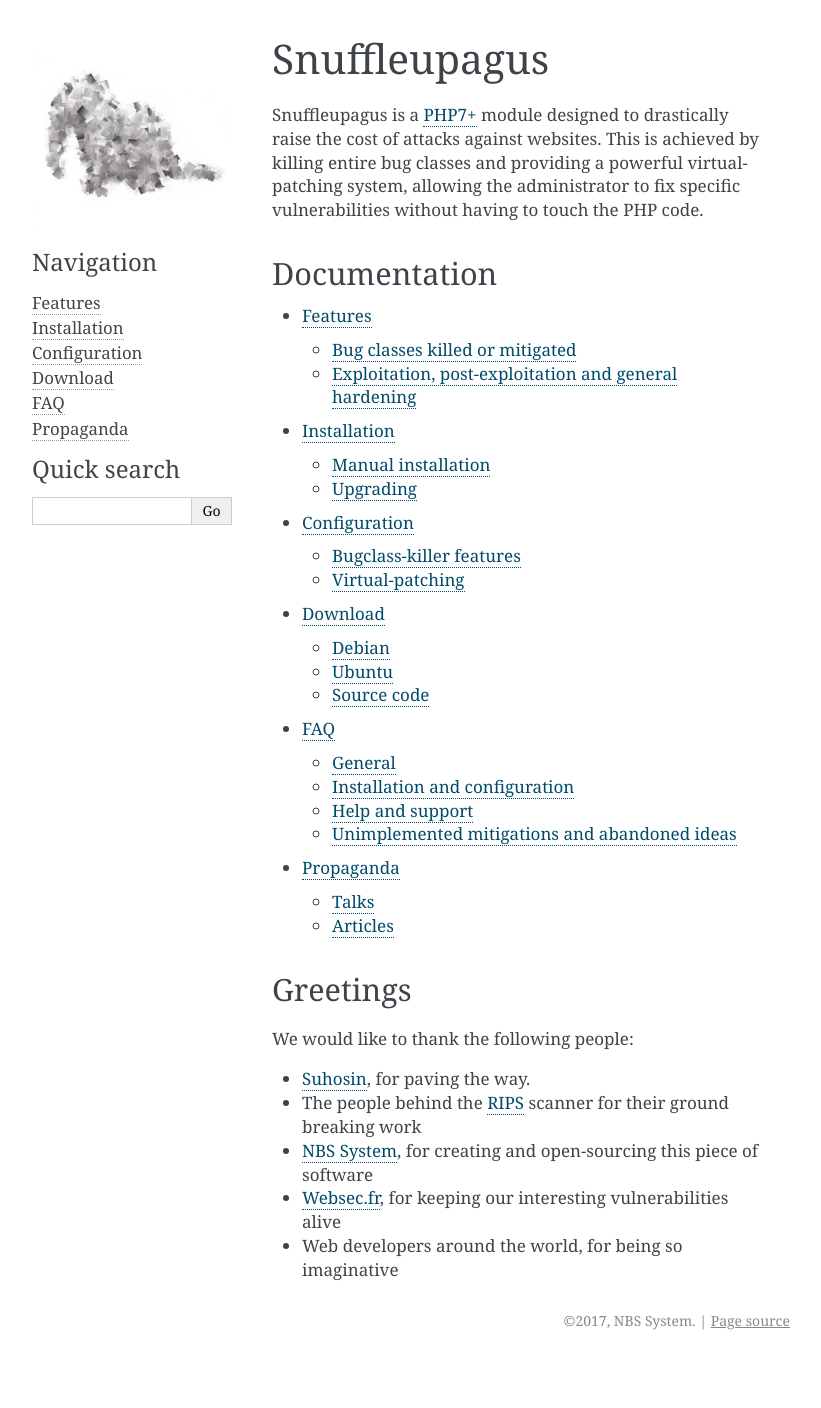
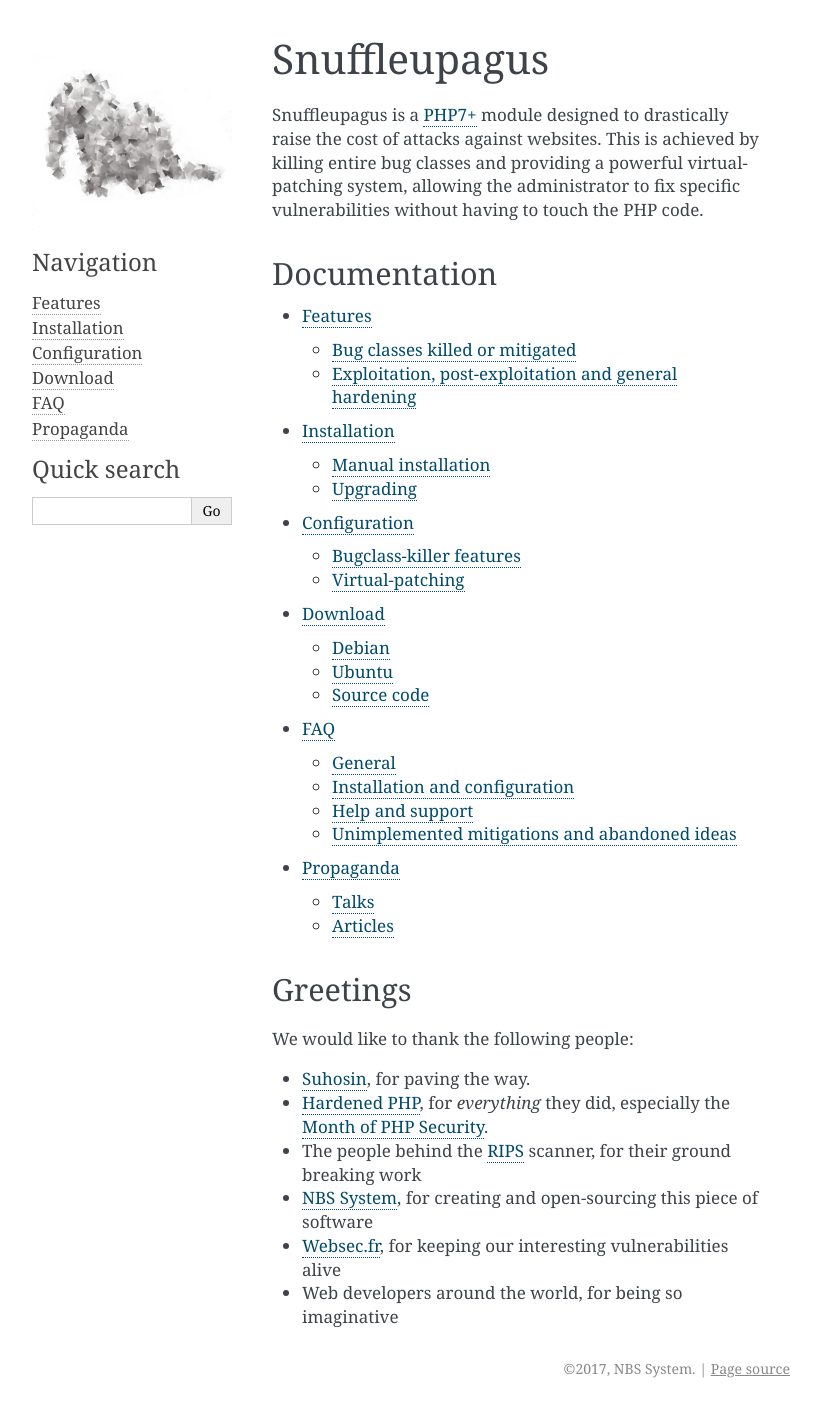
Before and after one commit to jvoisin/snuffleupagus, a Sphinx documentation site: the page built from doc/source/index.rst, in a window 1280 px wide. Shown: the whole page, without its empty margins (234-1055 px from the left). Built offline with Sphinx 7.4.7, drawn with Linux system fonts in a browser that asks for light colours; before the commit the page ends 1360 px from its top, so only the background shows below that.

Commit message:
Add some missing stuff in the `thanks` section

```diff
--- a/doc/source/index.rst
+++ b/doc/source/index.rst
@@ -24,7 +24,8 @@
 We would like to thank the following people:
 
 - `Suhosin <http://suhosin.org>`_, for paving the way.
-- The people behind the `RIPS <https://www.ripstech.com/>`_ scanner for their ground breaking work
+- `Hardened PHP <http://www.hardened-php.net/>`_, for *everything* they did, especially the `Month of PHP Security <http://www.php-security.org/>`_.
+- The people behind the `RIPS <https://www.ripstech.com/>`_ scanner, for their ground breaking work
 - `NBS System <https://nbs-system.com>`_, for creating and open-sourcing this piece of software
 - `Websec.fr <https://websec.fr>`_, for keeping our interesting vulnerabilities alive
 - Web developers around the world, for being so imaginative
```
